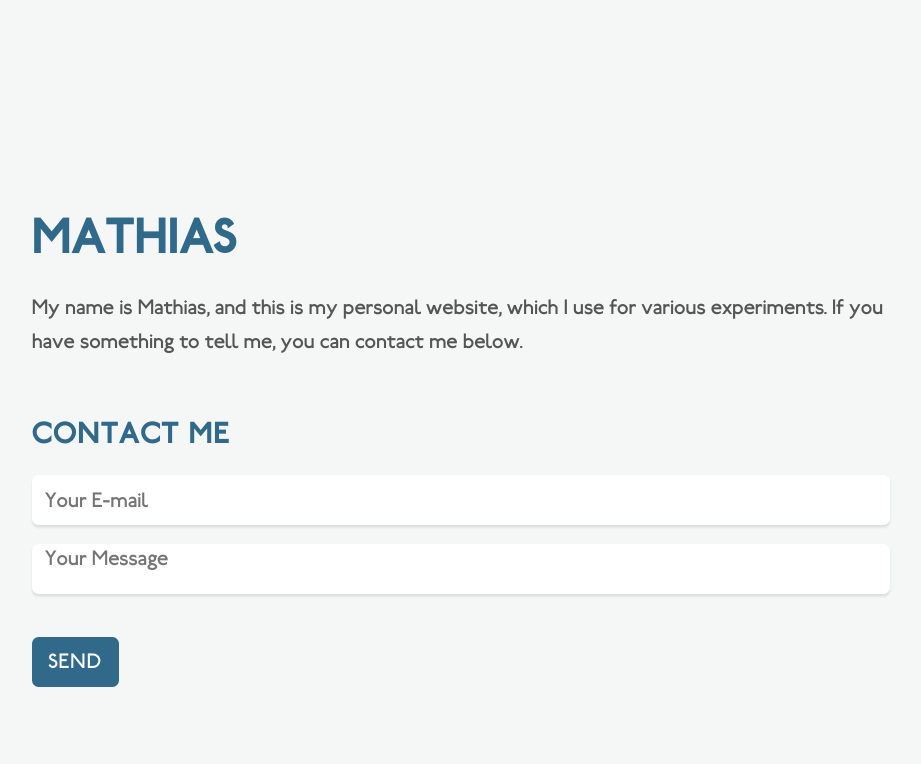
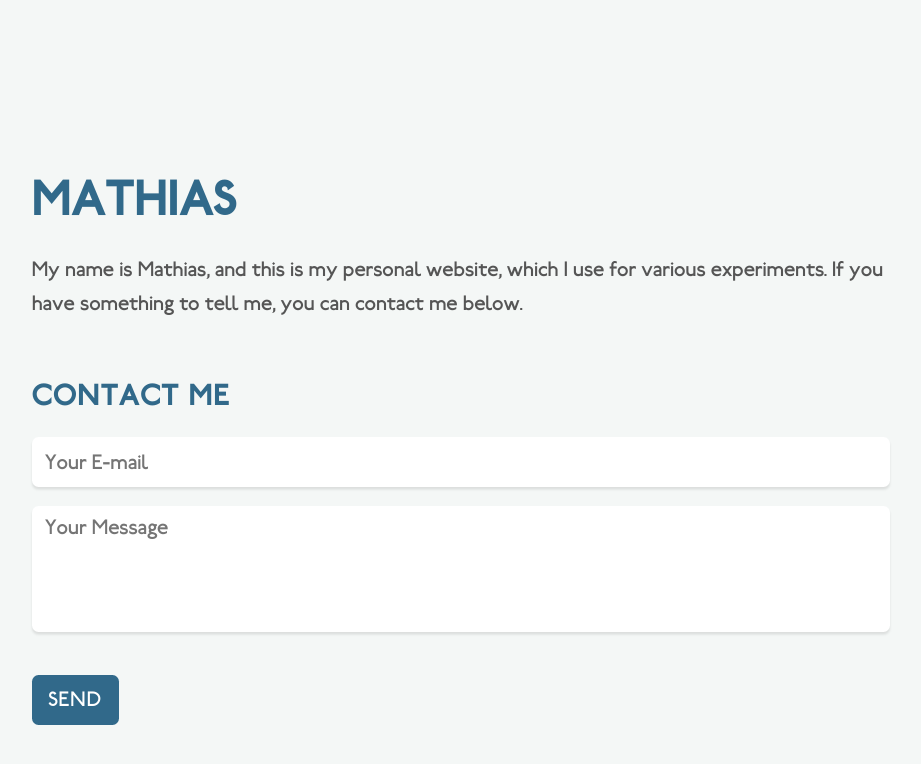
Before and after one commit to mathiascode/mathias.is, a Jekyll site: the page built from index.md, in a window 1280 px wide. Shown: the top 764 px of the page, without its empty margins (179-1100 px from the left). Built offline with Jekyll 4.4.1, drawn with Linux system fonts in a browser that asks for light colours; our own code applies the rules of GitHub Pages for plain Markdown files.

Commit message:
Contact form tweaks

```diff
--- a/css/style.scss
+++ b/css/style.scss
@@ -183,7 +183,7 @@ input {
 	padding: 0 0.625em;
 }
 textarea {
-	padding: 0.188em 0.625em;
+	padding: 0.500em 0.625em;
 	margin: 0 0 1.875em 0;
 	resize: none;
 }
--- a/index.md
+++ b/index.md
@@ -8,6 +8,6 @@ My name is Mathias, and this is my personal website, which I use for various exp
 <form name="contact" netlify-honeypot="bot-field" action="success" netlify>
 	<input name="bot-field" class="hidden">
 	<input type="email" name="email" placeholder="Your E-mail">
-	<textarea name="message" placeholder="Your Message"></textarea>
+	<textarea name="message" rows="5" placeholder="Your Message"></textarea>
 	<button type="submit">Send</button>
 </form>
```
